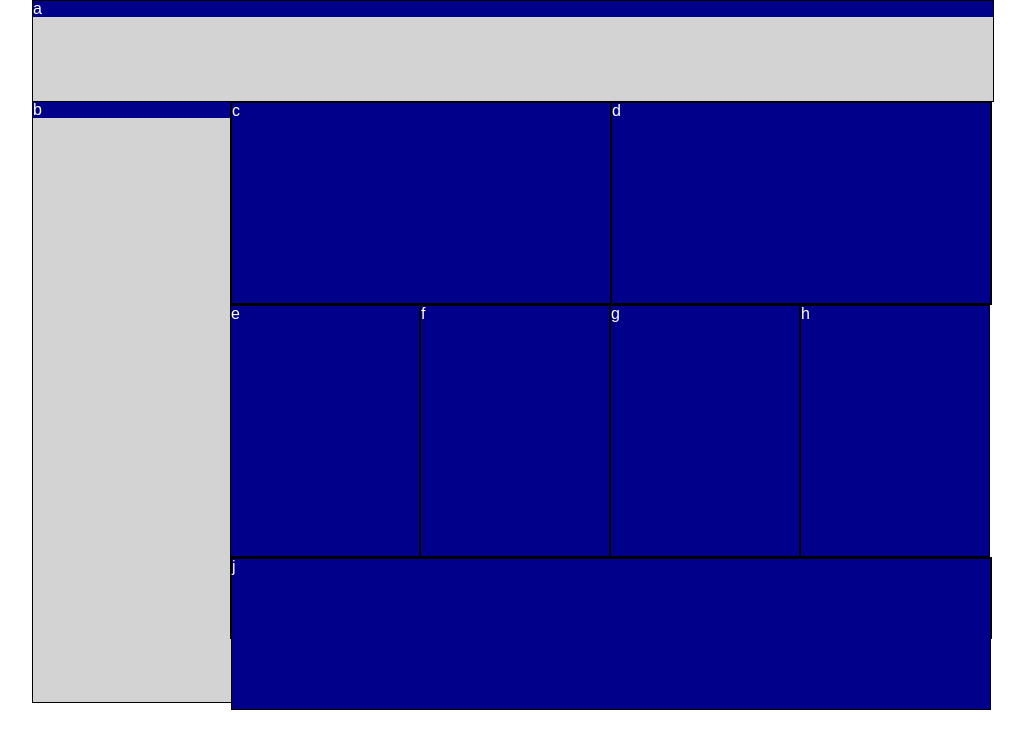
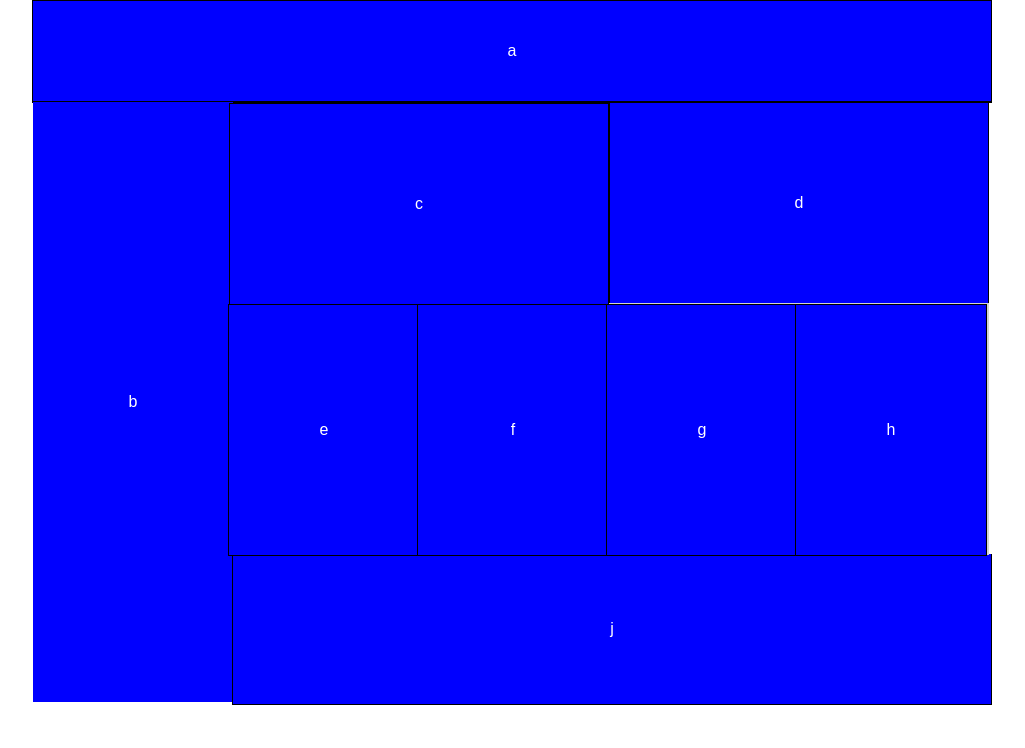
Before and after one commit to caitleigh/lab-01, a plain HTML site: page index.html in a window 1280 px wide. Shown: the whole page, without its empty margins (128-1153 px from the left). Drawn offline with Linux system fonts and the light colour scheme.

Commit message:
fixed some functionality of the relative sizing, centered text in each div

```diff
--- a/styles/base.css
+++ b/styles/base.css
@@ -1,6 +1,6 @@
 body {
     width: 960px;
-    margin: 0;
+    margin: auto;
     padding: 0;
 }
 
@@ -9,13 +9,14 @@ section {
 }
 
 div {
-    background-color: darkblue;
+    background-color: blue;
 
 }
 
 h1 {
     color: white;
     font-family: Arial, Helvetica, sans-serif;
+    text-align: center;
 }
 
 @media (max-width: 767px) {
--- a/styles/layout.css
+++ b/styles/layout.css
@@ -1,64 +1,55 @@
-.one {
+
+.a {
     width: 100%;
     height: 75px;
-    border: 1px black solid;
+    line-height: 75px;
 }
 
-.two {
+.b {
     width: 100%;
     height: 150px;
-    border: 1px black solid;
-    border-top: 0px;
-
-}
-
-.three {
-    /* width: 100%; */
-    border: 1px black solid;
-    border-top: 0px;
+    line-height: 150px;
 }
 
 .c, .d {
     height: 125px;
-    border: solid black 1px;
+    line-height: 125px;
 }
 
 .four {
     width: 100%;
     display: inline-block;
     margin: auto;
-    /* border: solid black 1px; */
 }
 
 .e, .f, .g, .h {
     /* display: inline-flex; */
-    float: right;
+    float: left;
     width: 240px;
     height: 250px;
-
+    line-height: 250px;
+    margin: -1px;
 }
 
-.five {
+.j {
     /* width: 100%; */
     height: 80px;
-    border: solid black 1px;
-
+    line-height: 80px;
+    margin-top: -1px;
 }
 
 @media ( min-width: 768px) {
-    body {
-        margin: auto;
-    }
-    .one {
+    .a {
         width: 100%;
         height: 100px;
-
+        line-height: 100px;
     }
 
-    .two {
+    .b {
         /* display: inline-block; */
         float: left;
         height: 600px;
+        line-height: 600px;
         width: 200px;
         margin-right: -4px;
     }
@@ -71,13 +62,14 @@
         float: left;
         width: 380px;
         height: 200px;
+        line-height: 200px;
     }
 
     .e, .f, .g, .h {
         float: left;
         width: 190px;
         height: 250px;
-        border: solid black 1px;
+        line-height: 250px;
     }
 
     .five {
@@ -87,8 +79,8 @@
     .j {
         float: left;
         height: 150px;
+        line-height: 150px;
         width: 760px;
-        border: solid black 1px;
     }
 
 
--- a/styles/modules.css
+++ b/styles/modules.css
@@ -0,0 +1,70 @@
+.one {
+    border: 1px black solid;
+}
+
+.two {
+    border: 1px black solid;
+    border-top: 0px;
+}
+
+.c, .d {
+    border: solid black 1px;
+    border-top: 0;
+    border-bottom: solid black 1px;
+}
+
+.j {
+    border: solid black 1px;
+}
+
+.four {
+    border-radius: solid black 1px;
+}
+
+.e, .f, .g, .h {
+    border: solid black 1px;
+    border-left:none;
+    border-right: none;
+}
+
+.f, .h {
+    border-left: solid black 1px;
+    border-right: solid black 1px;
+}
+
+@media ( min-width: 768px) {
+    .a {
+        /* height:100px; */
+        border-bottom: 0;
+    }
+
+    /* .b {
+        height: 600px;
+    } */
+
+    .e, .f, .g, .h {
+        border: solid black 1px;
+    }
+
+    .e, .f, .g {
+        border-right: 0;
+    }
+    .c {
+        border: solid, black, 1px;
+        margin: 0;
+    }
+
+    .d {
+        border-top: 0;
+        border-bottom: 0;
+    }
+
+
+
+    .j {
+        border: solid black 1px;
+        border-top: 0;
+    }
+
+
+}
```
